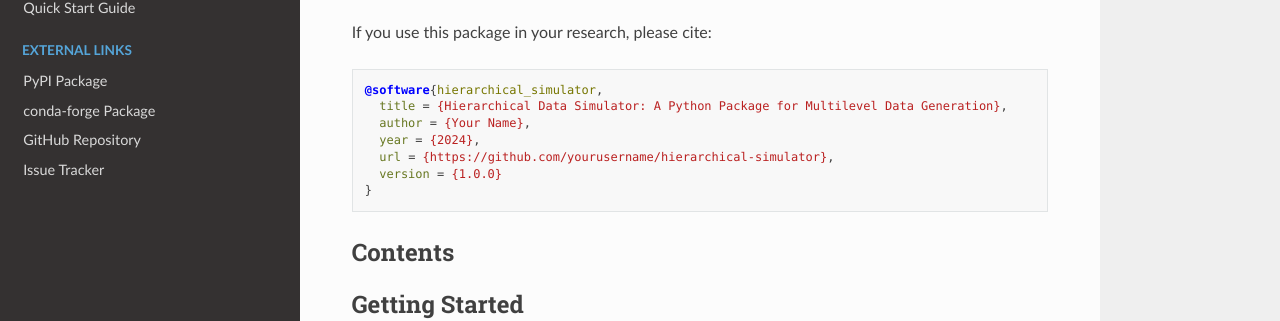
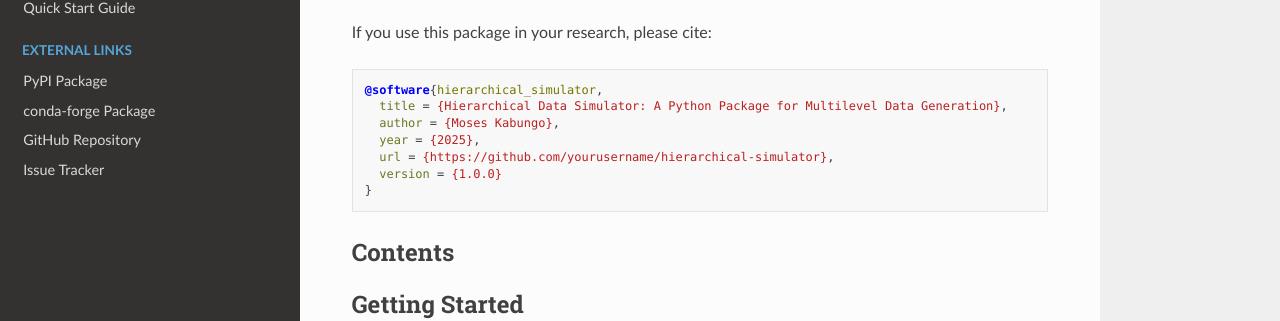
Before and after one commit to savannasoftware/hierarchical-simulator, a Sphinx documentation site: the page built from docs/index.rst, in a window 1280 px wide and 900 px high, scrolled down 1584 px. Shown: the part 144-465 px from the top of the window. Built offline with Sphinx 7.4.7 and the Read the Docs theme 3.1.0, drawn with Linux system fonts in a browser that asks for light colours; pages that are not in the unit, such as notebooks, are missing from menus.

```diff
--- a/docs/index.rst
+++ b/docs/index.rst
@@ -157,8 +157,8 @@
 
    @software{hierarchical_simulator,
      title = {Hierarchical Data Simulator: A Python Package for Multilevel Data Generation},
-     author = {Your Name},
-     year = {2024},
+     author = {Moses Kabungo},
+     year = {2025},
      url = {https://github.com/yourusername/hierarchical-simulator},
      version = {1.0.0}
    }
```
